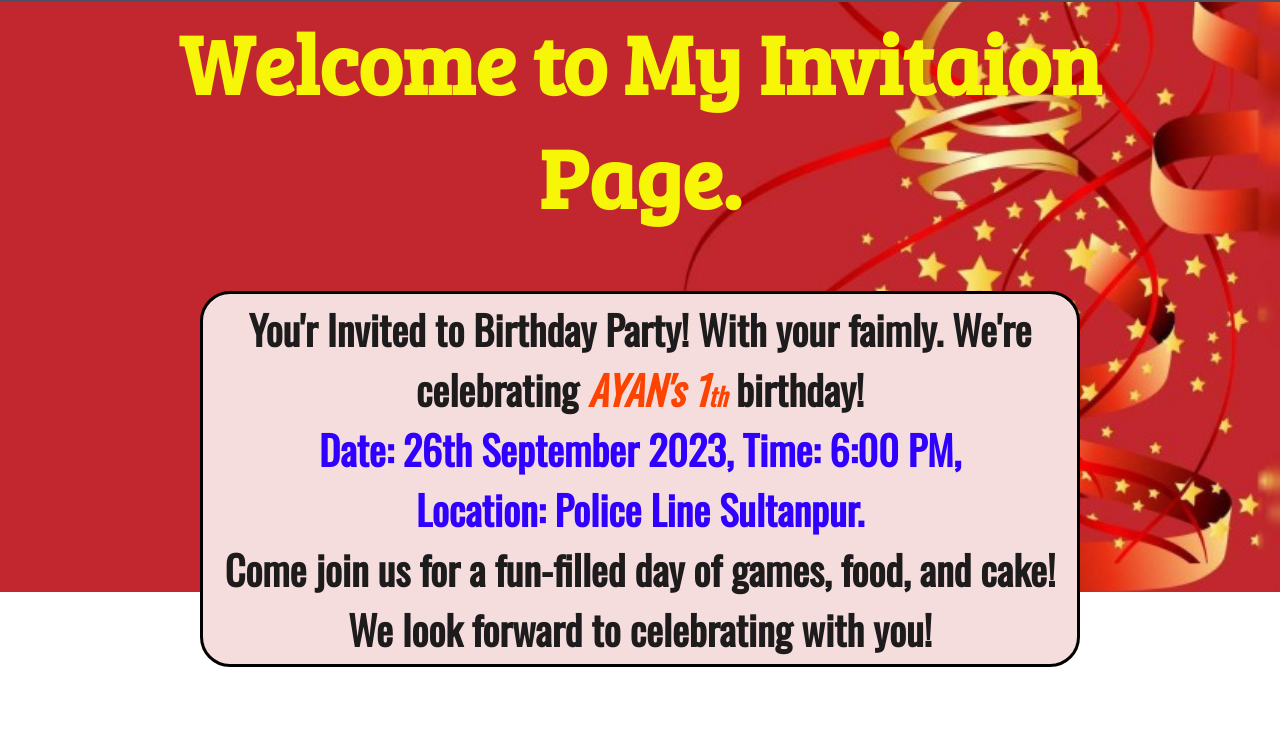
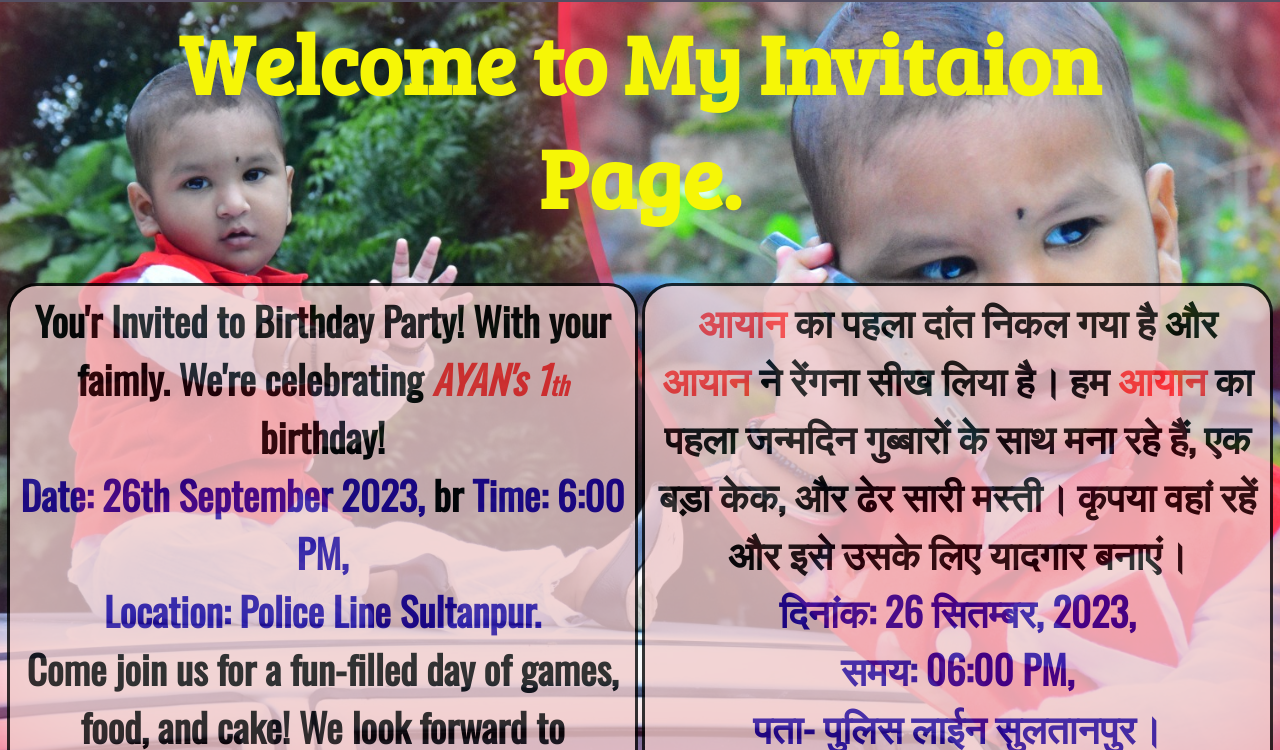
Before and after one commit to israr8090/ayan, a plain HTML site: page index.html in a window 1280 px wide. Shown: the part 50-800 px from the top of the page. Drawn offline with nearby package versions, Linux system fonts and the light colour scheme; a web font is replaced by a local one.

Commit message:
photo and hindi font

```diff
--- a/css/phone.css
+++ b/css/phone.css
@@ -10,6 +10,22 @@
 }
 
 /* home section------------- */
+#home::before {
+    content: "";
+    display: flex;
+    position: absolute;
+    background: url('../image/ayanbirth2.jpeg') no-repeat center center/cover;
+    margin-top: 0px;
+    height: 1160px;
+    top: 0px;
+    left: 0px;
+    width: 100%;
+    z-index: -1;
+    /* opacity: 0.89; */
+}
+
+/* Home Section */
+
 
 #home {
     display: flex;
@@ -32,6 +48,7 @@
     padding: 10px 21px;
     margin: 37px -7px;
     font-size: 25px;
+    margin-top: -6px;
     /* border: 5px solid white; */
 }
 
@@ -55,6 +72,15 @@
 
 #Gallery{
    flex-direction: column;
+   background-color: rgb(203, 243, 243);
+}
+.h-head {
+    font-family: 'Bree Serif', serif;
+    font-size: 45px;
+    padding: 12px;
+    /* border: 3px solid green; */
+    margin: 66px 12px;
+    margin-bottom: -8px;
 }
 
 #Gallery .box {
@@ -67,3 +93,8 @@
     height: 340px;
     width: 330px;
 }
+#invitation-content{
+    display: flex;
+    flex-wrap: wrap;
+    margin: -34px 2px;
+}
--- a/css/style1.css
+++ b/css/style1.css
@@ -80,9 +80,9 @@ html {
     content: "";
     display: flex;
     position: absolute;
-    background: url('../image/backimg4.jpg') no-repeat center center/cover;
+    background: url('../image/ayanbirth2.jpeg') no-repeat center center/cover;
     margin-top: 0px;
-    height: 642px;
+    height: 809px;
     top: 0px;
     left: 0px;
     width: 100%;
@@ -124,26 +124,27 @@ html {
     display: flex;
     text-align: center;
     justify-content: center;
-    background: #f6dddd;
+    background: #f1cbcb;
     width: 100%;
-    margin: 8px auto;
-    margin-bottom: 30px;
+    margin: 0 2px;
+    margin-bottom: 15px;
     border: 3px solid rgb(0, 0, 0);
     border-radius: 30px;
-    /* opacity: 0.9; */
-    padding: 5px 12px;
+    opacity: 0.8;
+    padding: 5px 10px;
 }
 
 /* details paragrapgh */
 .details p {
-    color: rgb(29, 27, 27);
+    color: rgb(0, 0, 0);
     font-weight: bold;
-    font-size: 40px;
+    font-size: 39px;
     font-family: 'Oswald', sans-serif;
 
 
 
 }
+
 
 /* Invitation-container */
 /* #Invitation-container{
@@ -157,10 +158,10 @@ html {
     text-align: center;
 }
 .font-color{
-    color: rgb(47, 0, 255);
+    color: rgb(29, 2, 151);
 }
 .font-colores{
-    color: rgb(252, 67, 0);
+    color: rgb(248, 50, 50);
 }
 .font-size{
     font-size: 25px;
@@ -180,6 +181,8 @@ html {
     flex-wrap: wrap;
     border: 4px solid black;
     padding: 8px 0;
+    justify-content: center;
+    background-color: rgb(197, 238, 238);
 }
 
 #Gallery .box {
@@ -187,7 +190,7 @@ html {
     padding: 17px;
     margin: 2px 35px;
     border-radius: 28px;
-    background: #f2f2f2;
+    background: #f5a2ee;
 }
 
 #Gallery .box img {
@@ -204,3 +207,9 @@ footer{
     color: white;
     padding: 9px 20px;
 }
+
+
+#invitation-content{
+    display: flex;
+    margin: 0px -195px;
+}
--- a/index.html
+++ b/index.html
@@ -9,8 +9,8 @@
     <link rel="stylesheet" media="screen and (max-width: 600px)" href="css/phone.css">
     <link href="https://fonts.googleapis.com/css?family=Baloo+Bhai|Bree+Serif&display=swap" rel="stylesheet">
     <link rel="preconnect" href="https://fonts.googleapis.com">
-<link rel="preconnect" href="https://fonts.gstatic.com" crossorigin>
-<link href="https://fonts.googleapis.com/css2?family=Oswald:wght@200;400&display=swap" rel="stylesheet">
+    <link rel="preconnect" href="https://fonts.gstatic.com" crossorigin>
+    <link href="https://fonts.googleapis.com/css2?family=Oswald:wght@200;400&display=swap" rel="stylesheet">
 </head>
 
 <body>
@@ -30,10 +30,28 @@
             <h1 class="h-head">Welcome to My Invitaion Page.</h1>
 
         </div>
-        <div class="details">
+        <div id="invitation-content">
 
-            <p>You'r Invited to Birthday Party! With your faimly. We're celebrating <em class="font-colores">AYAN's 1</em><em class="font-size font-colores">th</em> birthday! <br> <strong class="font-color">Date: 26th September 2023,</strong> <strong class="font-color">Time: 6:00 PM,</strong> <strong class="font-color"> <br>Location: Police Line Sultanpur.</strong><br> Come join us for a fun-filled day of games, food, and cake! We look forward to celebrating with you! </p>
+            <div class="details">
 
+                <p>You'r Invited to Birthday Party! With your faimly. We're celebrating <em class="font-colores">AYAN's
+                        1</em><em class="font-size font-colores">th</em> birthday! <br> <strong class="font-color">Date:
+                        26th September 2023,</strong> br <strong class="font-color">Time: 6:00 PM,</strong> <strong
+                        class="font-color"> <br>Location: Police Line Sultanpur.</strong><br> Come join us for a fun-filled
+                    day of games, food, and cake! We look forward to celebrating with you! </p>
+
+            </div>
+            <div class="details">
+
+                <p><b class="font-colores">आयान</b> का पहला दांत निकल गया है और <b class="font-colores">आयान</b> ने रेंगना
+                    सीख लिया है।
+                    हम <b class="font-colores">आयान</b> का पहला जन्मदिन गुब्बारों के साथ मना रहे हैं, एक बड़ा केक, और ढेर
+                    सारी मस्ती।
+                    कृपया वहां रहें और इसे उसके लिए यादगार बनाएं। <br>
+                    <strong class="font-color">दिनांक: 26 सितम्बर, 2023,</strong><br> <strong class="font-color">समय: 06:00
+                        PM,</strong><br><strong class="font-color">पता- पुलिस लाईन सुलतानपुर।</strong>
+                </p>
+            </div>
         </div>
     </section>
 
@@ -52,7 +70,7 @@
 
             </div>
             <div class="box">
-                <img src="/image/img3.jpg" alt="image Gallery">
+                <img src="/image/backg3.jpg" alt="image Gallery">
 
             </div>
             <div class="box">
@@ -67,10 +85,10 @@
                 <img src="/image/ayan1.jpg" alt="image Gallery">
 
             </div>
-            <div class="box">
-                <img src="/image/ayan2.jpg" alt="image Gallery">
+            <!-- <div class="box">
+                <img src="/image/backimg7.jpg" alt="image Gallery" width="120px">
 
-            </div>
+            </div> -->
             <div class="box">
                 <img src="/image/ayan3.jpg" alt="image Gallery">
 
@@ -81,6 +99,10 @@
             </div>
             <div class="box">
                 <img src="/image/ayan5.jpg" alt="image Gallery">
+
+            </div>
+            <div class="box">
+                <img src="/image/img8.jpg" alt="image Gallery">
 
             </div>
         </div>
```
Also changed, not shown: image/ayan1.jpg, image/ayan5.jpg, image/ayanbirth1.jpeg (added), image/ayanbirth2.jpeg (added), image/img8.jpg (added), 3 other files.
